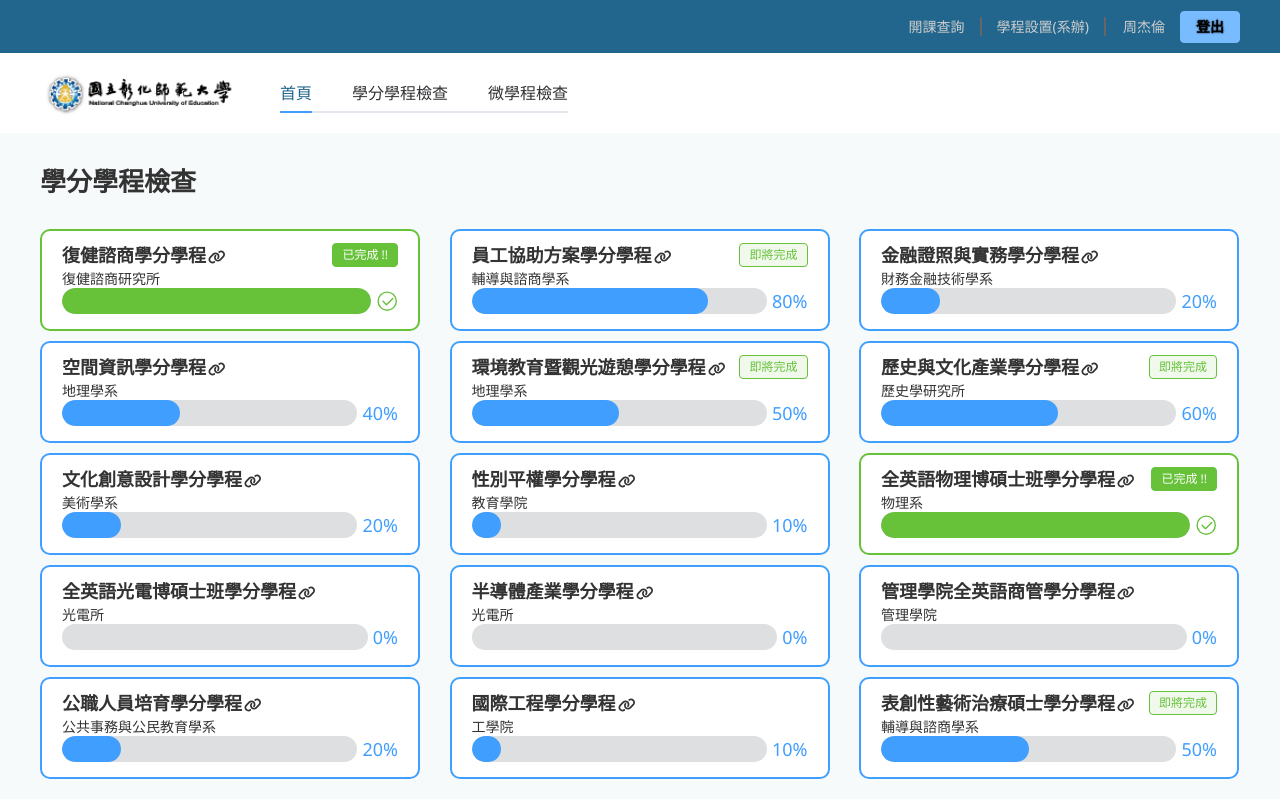
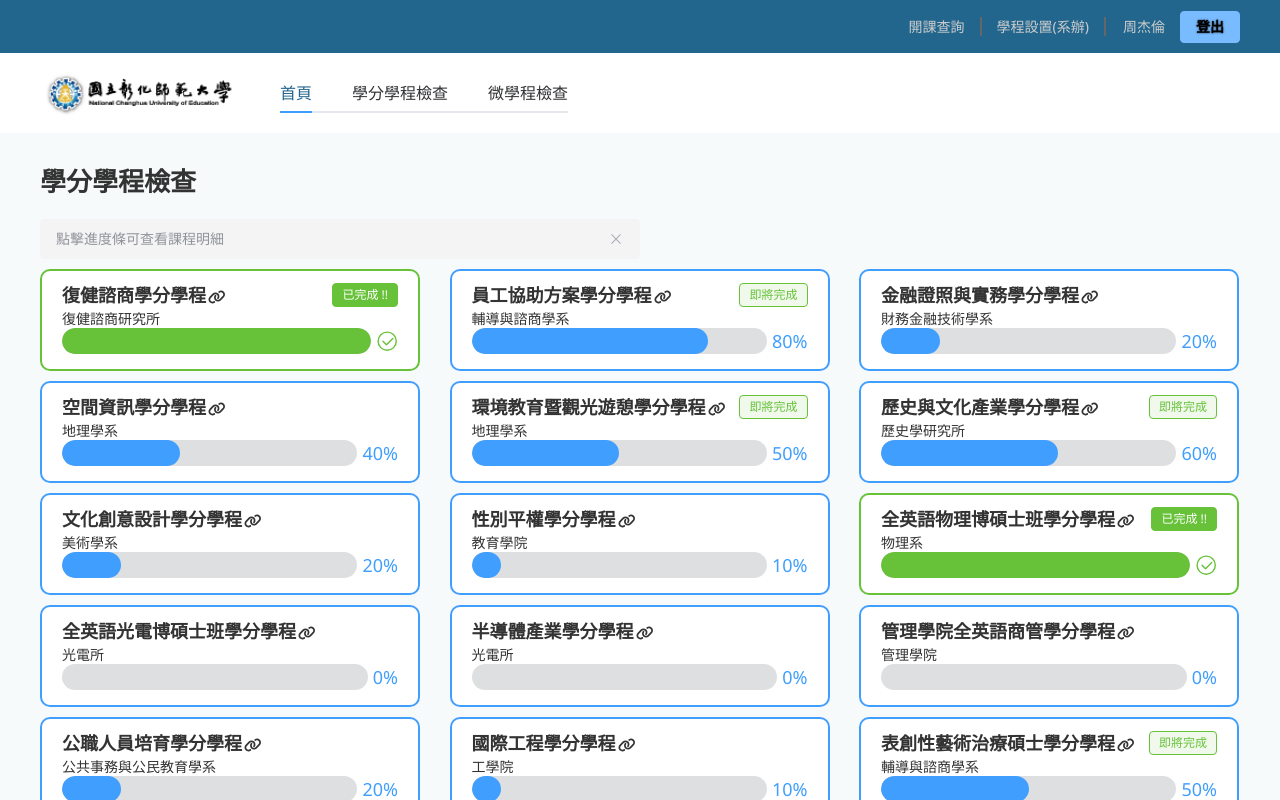
Before and after one commit to lv1codeman/program01, a Vue app: page /programs in a window 1280 px wide. Shown: the top 800 px of the page. Built offline with nearby package versions, Linux system fonts and the light colour scheme; a small style sheet from the web is missing.

Commit message:
學生建議

```diff
--- a/src/styles/element/index.scss
+++ b/src/styles/element/index.scss
@@ -1,48 +1,59 @@
 // 思嘉配色
+$body-bg-color: #f7fafb;
+$nav-bg-color: #22668d;
+$baseColor: #ead8c0;
+
 $primaryColor: #8ecddd;
 $successColor: #ffbd41;
-// ffcc70
 $warningColor: #ffeccc;
 $dangerColor: #a33131;
 $errorColor: #d41414;
 $infoColor: #8b8b8b;
-// #e9f2f5
-$body-bg-color: #f7fafb;
-// $body-bg-color: #f5f5f5;
-$nav-bg-color: #22668d;
-$baseColor: #ead8c0;
 
 // 日系配色
-// $primaryColor: #6f8745;
-// $successColor: #ca7a2c;
+// $body-bg-color: #f9fbf7;
+// $nav-bg-color: #6f8745;
+// $baseColor: #ead8c0;
+
+// $primaryColor: #94af64;
+// $successColor: #df9348;
 // $warningColor: #ffeccc;
 // $dangerColor: #ae3243;
 // $errorColor: #2b2118;
 // $infoColor: #828282;
 
 // elementplus預設
-// $primaryColor: #409EFF;
-// $successColor: #67C23A;
-// $warningColor: #E6A23C;
-// $dangerColor: #F56C6C;
-// $errorColor: #A79277;
+// $body-bg-color: #f5f5f5;
+// $nav-bg-color: #5c5c5c;
+// $baseColor: #ead8c0;
+// $primaryColor: #409eff;
+// $successColor: #67c23a;
+// $warningColor: #e6a23c;
+// $dangerColor: #f56c6c;
+// $errorColor: #a79277;
 // $infoColor: #909399;
 
 // 藍灰
-// $primaryColor : #667D89;
-// $successColor: #4F526F;
-// $warningColor:#FFF2E1;
-// $dangerColor:#D1BB9E;
-// $errorColor:#A79277;
-// $infoColor:#828282;
+// $body-bg-color: #f5f5f5;
+// $nav-bg-color: #5c5c5c;
+// $baseColor: #ead8c0;
+// $primaryColor: #667d89;
+// $successColor: #4f526f;
+// $warningColor: #fff2e1;
+// $dangerColor: #d1bb9e;
+// $errorColor: #a79277;
+// $infoColor: #828282;
 
 // 小兔鮮預設
-// $primaryColor : #27ba9b;
+// $body-bg-color: #f5f5f5;
+// $nav-bg-color: #5c5c5c;
+// $baseColor: #ead8c0;
+// $primaryColor: #27ba9b;
 // $successColor: #1dc779;
-// $warningColor:#ffb302;
-// $dangerColor:#e26237;
-// $errorColor:#cf4444;
-// $infoColor:#909399;
+// $warningColor: #ffb302;
+// $dangerColor: #e26237;
+// $errorColor: #cf4444;
+// $infoColor: #909399;
 
 @forward 'element-plus/theme-chalk/src/common/var.scss' with (
   $colors: (
--- a/src/views/Programs/index.vue
+++ b/src/views/Programs/index.vue
@@ -32,6 +32,9 @@ const goResult = () => {
   <div class="page-container">
     <!-- <div class="pageTitle">學分學程檢查</div> -->
     <pagetitle>學分學程檢查</pagetitle>
+    <div style="max-width: 600px">
+      <el-alert title="點擊進度條可查看課程明細" type="info" />
+    </div>
     <div class="outouter-box">
       <div
         class="outer-box"
@@ -117,6 +120,7 @@ const goResult = () => {
     margin-right: 1px;
     &:hover {
       cursor: pointer;
+      background-color: rgba(223, 223, 223, 0.06);
     }
     .box {
       display: relative;
```
Also changed, not shown: 學生建議.txt (added), 1 other file (tests, documents, lock files or other folders).
